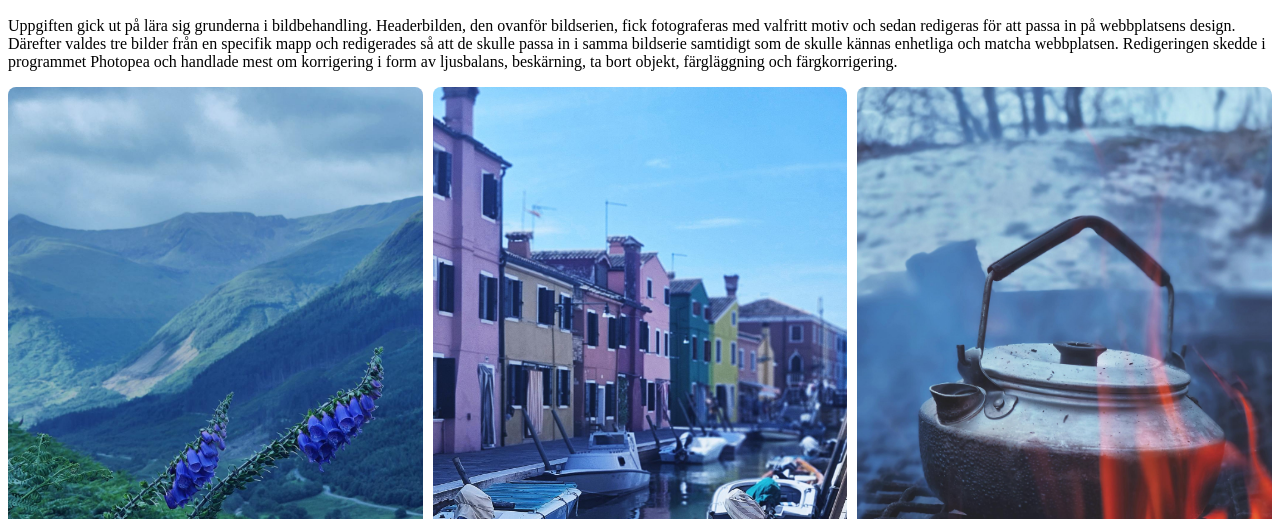
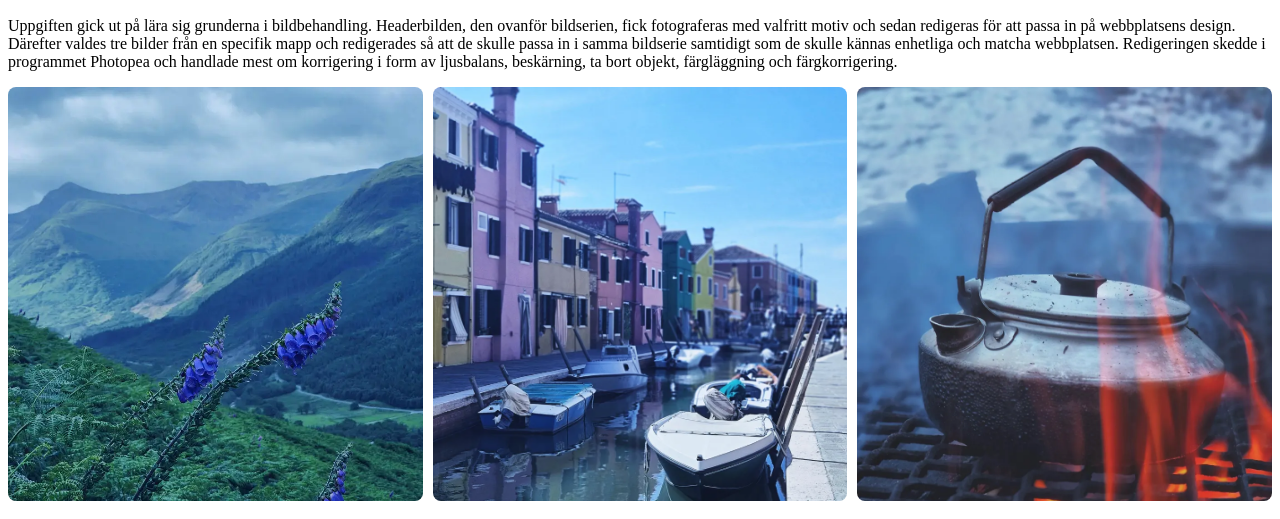
Before and after one commit to elha99/Lab1.2_eliza_hadlowska, a plain HTML site: page index.html in a window 1280 px wide. Shown: the part 1157-1676 px from the top of the page. Drawn offline with Linux system fonts and the light colour scheme.

Commit message:
lagt in webp som filformat på bilderna samt ändrat namn på alla eftersom de saknade ett d i namnet. Jag har testat att göra om startsidan med picture element och ändrat i css så att picture skulle tolkas som barn-element och lyssna på css koden.

```diff
--- a/css/styles.css
+++ b/css/styles.css
@@ -161,7 +161,6 @@ footer ul {
         gap: 20px;
         font-size: 1.5em;
         font-weight: bold;
-        align-items: right;
     }
 
     /*Hero*/
@@ -198,12 +197,18 @@ footer ul {
         gap: 10px;
     }
 
-    .imageseries img {
+    .imageseries-row picture {
         flex: 1;
         min-width: 0;
+    }
+
+    .imageseries img {
+        width: 100%;
         height: auto;
+        aspect-ratio: 1/1;
         object-fit: cover;
         border-radius: 8px
+
     }
 
     /*BILDREDIGERING*/
--- a/index.html
+++ b/index.html
@@ -29,7 +29,10 @@
         <section>
             <div class="hero">
                 <h1>Vyn över Arvesund, Bydalen</h1>
-            <img src="images/header.png" alt="En bild tagen från sjön som visar land och snö på fjällen över Arvesund">
+            <picture>
+                <source srcset="images/header.webp" type="image/webp">
+                <img src="images/header.jpg" alt="En bild tagen från sjön som visar land och snö på fjällen över Arvesund" loading="lazy">
+            </picture>
             </div>
         </section>
         <!--Bildserie-->
@@ -41,9 +44,18 @@
                 samtidigt som de skulle kännas enhetliga och matcha webbplatsen. Redigeringen skedde i programmet Photopea och handlade mest om korrigering i form av ljusbalans,
                 beskärning, ta bort objekt, färgläggning och färgkorrigering.</p>
                 <div class="imageseries-row">
-                    <img src="images/bilserie001.jpg" alt="En bild på några blåa fingerborgsblommor som finns bland fjällen">
-                    <img src="images/bilserie007.jpg" alt="Färgglada hus vid en kanal full av båtar">
-                    <img src="images/bilserie013.jpg" alt="Kaffekanna på en eld utomhus på en vinterdag">
+                    <picture>
+                        <source srcset="images/bildserie001.webp" type="image/webp">
+                        <img src="images/bilserie001.jpg" alt="En bild på några blåa fingerborgsblommor som finns bland fjällen" loading="lazy">
+                    </picture>
+                    <picture>
+                        <source srcset="images/bildserie007.webp" type="image/webp">
+                        <img src="images/bilserie007.jpg" alt="Färgglada hus vid en kanal full av båtar" loading="lazy">
+                    </picture>
+                    <picture>
+                        <source srcset="images/bildserie013.webp" type="image/webp">
+                        <img src="images/bilserie013.jpg" alt="Kaffekanna på en eld utomhus på en vinterdag" loading="lazy">
+                    </picture>
                 </div>
              </div>
         </section>
```
Also changed, not shown: bildredigering.html (+5 -1 lines), ommig.html (+3 -2 lines), images/bildserie001.jpg (renamed from images/bilserie001.jpg), images/bildserie001.webp (added), images/bildserie001_original.webp (added), images/bildserie007.jpg (renamed from images/bilserie007.jpg), images/bildserie007.webp (added), images/bildserie007_original.webp (added), images/bildserie013.jpg (renamed from images/bilserie013.jpg), images/bildserie013.webp (added), images/bildserie013_original.webp (added), images/header.webp (added), 9 other files.
